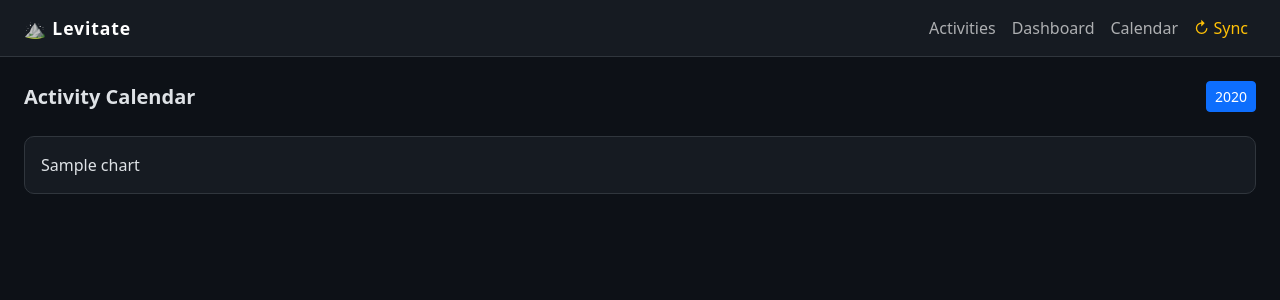
After one commit to nicholasmunce/training, a Flask app: template templates/calendar.html in a window 1280 px wide. The commit adds this page. Shown: the top 300 px of the page. Run offline with Flask 3, Linux system fonts and the light colour scheme; the template is opened without the code that fills it: most values are stand-ins (such as "Sample title", 1, 10 or a date in 2020); some libraries are stand-ins or nearby versions.

Commit message:
add new features
calendar, training load, year-over-year, streaks

```diff
--- a/app.py
+++ b/app.py
@@ -7,7 +7,7 @@ import time
 import plotly.graph_objects as go
 import plotly.io as pio
 from collections import Counter, defaultdict
-from datetime import datetime
+from datetime import datetime, date, timedelta
 from dotenv import load_dotenv
 
 load_dotenv('first.env')
@@ -618,6 +618,279 @@ class StravaAPI:
 
         return charts
 
+    # ── Calendar Heatmap ─────────────────────────────────────────────────────
+
+    def chart_calendar(self, activities, year=None):
+        """GitHub-style activity heatmap for a given year."""
+        if not activities:
+            return None, []
+
+        if year is None:
+            year = datetime.now().year
+
+        daily = defaultdict(float)
+        for a in activities:
+            try:
+                dt = datetime.strptime(a["start_date_local"][:10], "%Y-%m-%d")
+                if dt.year == year:
+                    daily[dt.date()] += a.get("distance", 0) / 1000
+            except Exception:
+                pass
+
+        jan1 = date(year, 1, 1)
+        dec31 = date(year, 12, 31)
+        week_start = jan1 - timedelta(days=jan1.weekday())  # Monday of first week
+
+        weeks = []
+        cur = week_start
+        while cur <= dec31:
+            weeks.append([cur + timedelta(days=d) for d in range(7)])
+            cur += timedelta(weeks=1)
+
+        num_weeks = len(weeks)
+        day_names = ["Mon", "Tue", "Wed", "Thu", "Fri", "Sat", "Sun"]
+        z = [[None] * num_weeks for _ in range(7)]
+        text = [['']*num_weeks for _ in range(7)]
+
+        for wi, week in enumerate(weeks):
+            for di, day in enumerate(week):
+                if day.year == year:
+                    val = daily.get(day, 0)
+                    z[di][wi] = val
+                    label = day.strftime('%b %-d')
+                    text[di][wi] = f"{label}: {val:.1f} km" if val > 0 else label
+
+        x_labels = ['' for _ in range(num_weeks)]
+        for wi, week in enumerate(weeks):
+            for d in week:
+                if d.day == 1 and d.year == year:
+                    x_labels[wi] = d.strftime('%b')
+
+        colorscale = [
+            [0.0,   '#161b22'],
+            [0.001, '#0e4429'],
+            [0.3,   '#006d32'],
+            [0.6,   '#26a641'],
+            [1.0,   '#39d353'],
+        ]
+
+        fig = go.Figure(go.Heatmap(
+            z=z,
+            x=list(range(num_weeks)),
+            y=day_names,
+            text=text,
+            hovertemplate='%{text}<extra></extra>',
+            colorscale=colorscale,
+            showscale=False,
+            xgap=3, ygap=3,
+            zmin=0,
+        ))
+        fig.update_layout(
+            title=f"{year} Activity Calendar",
+            xaxis=dict(tickvals=list(range(num_weeks)), ticktext=x_labels,
+                       showgrid=False, zeroline=False),
+            yaxis=dict(showgrid=False, autorange='reversed'),
+            paper_bgcolor='rgba(0,0,0,0)',
+            plot_bgcolor='rgba(0,0,0,0)',
+            font=dict(color='#adb5bd'),
+            margin=dict(l=45, r=20, t=45, b=20),
+            height=200,
+        )
+
+        available_years = sorted({
+            datetime.strptime(a["start_date_local"][:10], "%Y-%m-%d").year
+            for a in activities if a.get("start_date_local")
+        }, reverse=True)
+
+        html = pio.to_html(fig, full_html=False, include_plotlyjs=False,
+                           div_id="chart-calendar", config={"displayModeBar": False})
+        return html, available_years
+
+    # ── Training Load ────────────────────────────────────────────────────────
+
+    def chart_training_load(self, activities):
+        """CTL (fitness), ATL (fatigue), Form chart over last 365 days."""
+        if not activities:
+            return None
+
+        daily_load = defaultdict(float)
+        for a in activities:
+            try:
+                d = datetime.strptime(a["start_date_local"][:10], "%Y-%m-%d").date()
+                daily_load[d] += a.get("moving_time", 0) / 60  # minutes
+            except Exception:
+                pass
+
+        if not daily_load:
+            return None
+
+        first = min(daily_load)
+        today = date.today()
+        show_from = max(first, today - timedelta(days=365))
+
+        ctl_k = 1 - 1/42
+        atl_k = 1 - 1/7
+        ctl = atl = 0.0
+        dates, ctl_vals, atl_vals, form_vals = [], [], [], []
+
+        cur = first
+        while cur <= today:
+            load = daily_load.get(cur, 0)
+            ctl = ctl * ctl_k + load * (1 - ctl_k)
+            atl = atl * atl_k + load * (1 - atl_k)
+            if cur >= show_from:
+                dates.append(cur.isoformat())
+                ctl_vals.append(round(ctl, 2))
+                atl_vals.append(round(atl, 2))
+                form_vals.append(round(ctl - atl, 2))
+            cur += timedelta(days=1)
+
+        fig = go.Figure()
+        fig.add_trace(go.Scatter(x=dates, y=ctl_vals, name="Fitness (CTL)",
+                                 line=dict(color="#4361ee", width=2)))
+        fig.add_trace(go.Scatter(x=dates, y=atl_vals, name="Fatigue (ATL)",
+                                 line=dict(color="#f72585", width=2)))
+        fig.add_trace(go.Scatter(x=dates, y=form_vals, name="Form (CTL−ATL)",
+                                 line=dict(color="#4ade80", width=1.5, dash="dot"),
+                                 fill="tozeroy", fillcolor="rgba(74,222,128,0.08)"))
+        fig.add_hline(y=0, line_color="#555", line_dash="dash", line_width=1)
+        fig.update_layout(
+            title="Training Load — Fitness · Fatigue · Form (last 365 days)",
+            xaxis_title="Date", yaxis_title="Load (smoothed min/day)",
+            **{**self._DARK, "height": 360},
+        )
+        return pio.to_html(fig, full_html=False, include_plotlyjs=False,
+                           div_id="chart-training-load", config={"displayModeBar": False})
+
+    # ── Year-over-Year ───────────────────────────────────────────────────────
+
+    def chart_yoy(self, activities):
+        """Monthly distance grouped by year."""
+        if not activities:
+            return None
+
+        yoy = defaultdict(lambda: defaultdict(float))
+        for a in activities:
+            try:
+                dt = datetime.strptime(a["start_date_local"][:10], "%Y-%m-%d")
+                yoy[dt.year][dt.month] += a.get("distance", 0) / 1000
+            except Exception:
+                pass
+
+        years = sorted(yoy)
+        month_names = ["Jan","Feb","Mar","Apr","May","Jun",
+                       "Jul","Aug","Sep","Oct","Nov","Dec"]
+        year_colors = ["#4361ee","#f72585","#4cc9f0","#4ade80","#fb923c","#a78bfa"]
+
+        fig = go.Figure()
+        for i, yr in enumerate(years):
+            fig.add_trace(go.Bar(
+                name=str(yr),
+                x=month_names,
+                y=[yoy[yr].get(m, 0) for m in range(1, 13)],
+                marker_color=year_colors[i % len(year_colors)],
+            ))
+        fig.update_layout(
+            title="Year-over-Year Monthly Distance",
+            barmode="group", xaxis_title="Month", yaxis_title="km",
+            **{**self._DARK, "height": 360},
+        )
+        return pio.to_html(fig, full_html=False, include_plotlyjs=False,
+                           div_id="chart-yoy", config={"displayModeBar": False})
+
+    # ── Consistency / Streaks ────────────────────────────────────────────────
+
+    def consistency_stats(self, activities):
+        """Returns (stats_dict, charts_dict) for streak and consistency sections."""
+        if not activities:
+            return {}, {}
+
+        act_dates = set()
+        for a in activities:
+            try:
+                d = datetime.strptime(a["start_date_local"][:10], "%Y-%m-%d").date()
+                act_dates.add(d)
+            except Exception:
+                pass
+
+        sorted_dates = sorted(act_dates)
+        today = date.today()
+
+        # Current streak — count back from today; accept yesterday as still active
+        current_streak = 0
+        check = today
+        while check in act_dates:
+            current_streak += 1
+            check -= timedelta(days=1)
+        if current_streak == 0:
+            check = today - timedelta(days=1)
+            while check in act_dates:
+                current_streak += 1
+                check -= timedelta(days=1)
+
+        # Longest streak
+        longest = cur_run = (1 if sorted_dates else 0)
+        for i in range(1, len(sorted_dates)):
+            if (sorted_dates[i] - sorted_dates[i-1]).days == 1:
+                cur_run += 1
+                longest = max(longest, cur_run)
+            else:
+                cur_run = 1
+
+        # Avg days/week over last 12 weeks
+        recent = [d for d in act_dates if d >= today - timedelta(weeks=12)]
+        avg_days = round(len(recent) / 12, 1)
+
+        stats = {
+            'current_streak': current_streak,
+            'longest_streak': longest,
+            'avg_days_per_week': avg_days,
+            'total_active_days': len(act_dates),
+        }
+
+        charts = {}
+
+        # Day-of-week bar chart
+        dow = Counter()
+        for a in activities:
+            try:
+                dow[datetime.strptime(a["start_date_local"][:10], "%Y-%m-%d").weekday()] += 1
+            except Exception:
+                pass
+
+        day_names = ["Mon","Tue","Wed","Thu","Fri","Sat","Sun"]
+        fig = go.Figure(go.Bar(
+            x=day_names, y=[dow.get(i, 0) for i in range(7)],
+            marker_color="#4361ee",
+        ))
+        fig.update_layout(title="Activities by Day of Week",
+                          xaxis_title="Day", yaxis_title="Count",
+                          **{**self._DARK, "height": 280})
+        charts["dow"] = pio.to_html(fig, full_html=False, include_plotlyjs=False,
+                                    div_id="chart-dow", config={"displayModeBar": False})
+
+        # Time-of-day donut
+        tod = {"Morning (5–11)": 0, "Afternoon (11–17)": 0,
+               "Evening (17–22)": 0, "Night (22–5)": 0}
+        for a in activities:
+            try:
+                h = datetime.strptime(a["start_date_local"][:19], "%Y-%m-%dT%H:%M:%S").hour
+                if 5 <= h < 11:    tod["Morning (5–11)"] += 1
+                elif 11 <= h < 17: tod["Afternoon (11–17)"] += 1
+                elif 17 <= h < 22: tod["Evening (17–22)"] += 1
+                else:              tod["Night (22–5)"] += 1
+            except Exception:
+                pass
+        fig2 = go.Figure(go.Pie(
+            labels=list(tod.keys()), values=list(tod.values()), hole=0.4,
+            marker_colors=["#fb923c","#4cc9f0","#7209b7","#1e293b"],
+        ))
+        fig2.update_layout(title="Time of Day", **{**self._DARK, "height": 280})
+        charts["tod"] = pio.to_html(fig2, full_html=False, include_plotlyjs=False,
+                                    div_id="chart-tod", config={"displayModeBar": False})
+
+        return stats, charts
+
 
 # ─── Routes ──────────────────────────────────────────────────────────────────
 
@@ -663,6 +936,17 @@ def index():
         sort=sort,
         total=len(activities),
     )
+
+
+@app.route('/calendar')
+def calendar_view():
+    activities = strava.get_activities()
+    year = request.args.get('year', type=int, default=datetime.now().year)
+    chart, available_years = strava.chart_calendar(activities, year)
+    return render_template('calendar.html',
+                           chart=chart,
+                           year=year,
+                           available_years=available_years)
 
 
 @app.route('/sync')
@@ -717,9 +1001,15 @@ def dashboard():
         'elevation': sum(a.get('total_elevation_gain', 0) for a in activities),
     }
 
+    consistency, consistency_charts = strava.consistency_stats(activities)
+
     return render_template(
         'dashboard.html',
         charts=strava.chart_trends(activities),
+        training_load_chart=strava.chart_training_load(activities),
+        yoy_chart=strava.chart_yoy(activities),
+        consistency=consistency,
+        consistency_charts=consistency_charts,
         totals=totals,
     )
 
--- a/templates/base.html
+++ b/templates/base.html
@@ -50,6 +50,9 @@
           <a class="nav-link {% if request.path == '/dashboard' %}active{% endif %}" href="/dashboard">Dashboard</a>
         </li>
         <li class="nav-item">
+          <a class="nav-link {% if request.path == '/calendar' %}active{% endif %}" href="/calendar">Calendar</a>
+        </li>
+        <li class="nav-item">
           <a class="nav-link text-warning" href="/sync" title="Sync from Strava">↻ Sync</a>
         </li>
       </ul>
--- /dev/null
+++ b/templates/calendar.html
@@ -0,0 +1,26 @@
+{% extends 'base.html' %}
+{% block title %}Calendar — Levitate{% endblock %}
+
+{% block content %}
+
+<div class="d-flex align-items-center justify-content-between mb-4">
+  <h5 class="fw-semibold mb-0">Activity Calendar</h5>
+  <div class="d-flex gap-2 flex-wrap">
+    {% for y in available_years %}
+    <a href="/calendar?year={{ y }}"
+       class="btn btn-sm {% if y == year %}btn-primary{% else %}btn-outline-secondary{% endif %}">
+      {{ y }}
+    </a>
+    {% endfor %}
+  </div>
+</div>
+
+{% if chart %}
+<div class="chart-card mb-4">{{ chart | safe }}</div>
+{% else %}
+<div class="text-center py-5 text-secondary">
+  No activity data for {{ year }}.
+</div>
+{% endif %}
+
+{% endblock %}
```
Also changed, not shown: templates/dashboard.html (+65 -0 lines).
